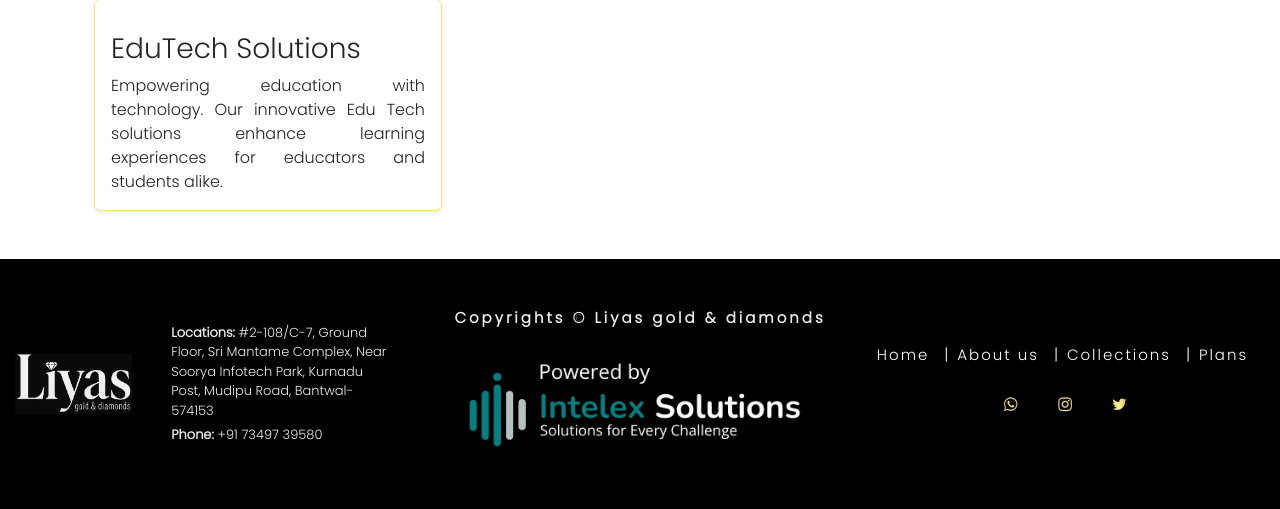
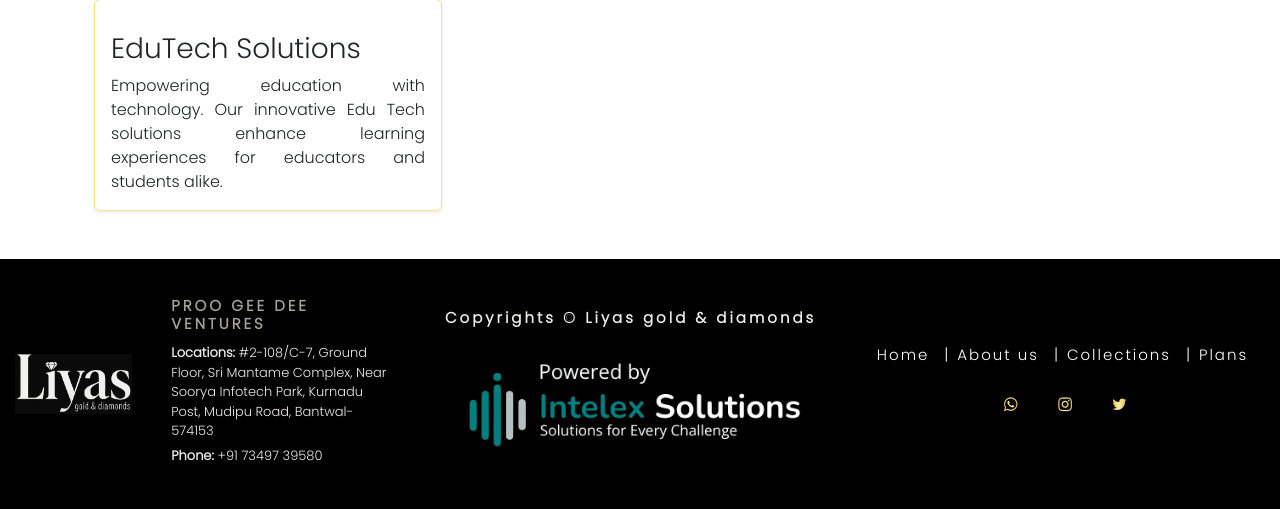
Before and after one commit to thebrandweave/gdgoldandiamonds.in, a PHP site: page /about.php in a window 1280 px wide. Shown: the part 935-1444 px from the top of the page. Run offline with PHP 8.4, Linux system fonts and the light colour scheme.

Commit message:
Footer updated

```diff
--- a/css/footer.css
+++ b/css/footer.css
@@ -43,7 +43,7 @@ width: 100vw;
     letter-spacing: 3px;
     font-weight: 600;
     margin-bottom: 10px;
-    text-align: center;
+    text-align: left;
 }
 
 .footer-business-address,
--- a/footer.php
+++ b/footer.php
@@ -5,6 +5,7 @@
       <div class="footer-row">
         <img class="footerLogo" src="./images/liyaslogo1.png" alt="Liyas Logo" />
         <div class="footer-info">
+          <h3 class="footer-business-name"><strong><a href="https://goldendream.in/landing/about/#pro-gee-dee-ventures" target="_blank" style="color:rgb(165, 162, 154); text-decoration: none;">PROO GEE DEE VENTURES</a></strong></h3>
           <p class="footer-business-address"><strong>Locations:</strong> #2-108/C-7, Ground Floor, Sri Mantame Complex, Near Soorya Infotech Park, Kurnadu Post, Mudipu Road, Bantwal- 574153</p>
           <p class="footer-business-phone"><strong>Phone: </strong>+91 73497 39580</p>
         </div>
@@ -39,6 +40,6 @@
   </div>
 </footer>
 <div class="phoneFooterCopyright">
-  <p class="">Copyrights &copy; Liyas gold & diamonds</p>
+  <p class="">Copyrights &copy; PROO GEE DEE VENTURES - Liyas gold & diamonds</p>
 </div>
 <!-- ----------------foooter end ----------------  -->
--- a/img.php
+++ b/img.php
@@ -71,7 +71,7 @@ object-fit: cover;
             <a href="./about.php">ABOUT</a>
             <a href="./collections.php" class="active">COLLECTIONS</a>
             <a href="./plans.php">PLANS</a>
-            <a href="https://goldendream.in/landing">Login</a>
+            <a href="https://goldendream.in/landing ">Login</a>
             <i class="fa fa-times close-menu" onclick="closeMenu()"></i>
         </div>
         <div class="menu-shadow" onclick="closeMenu()"></div>
```
